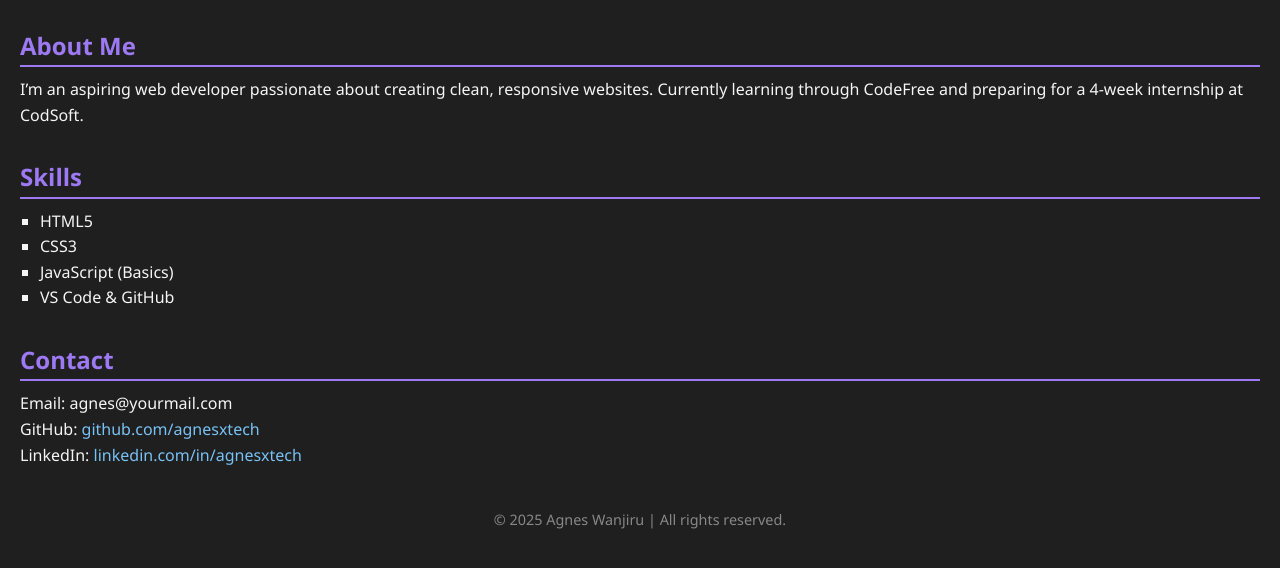
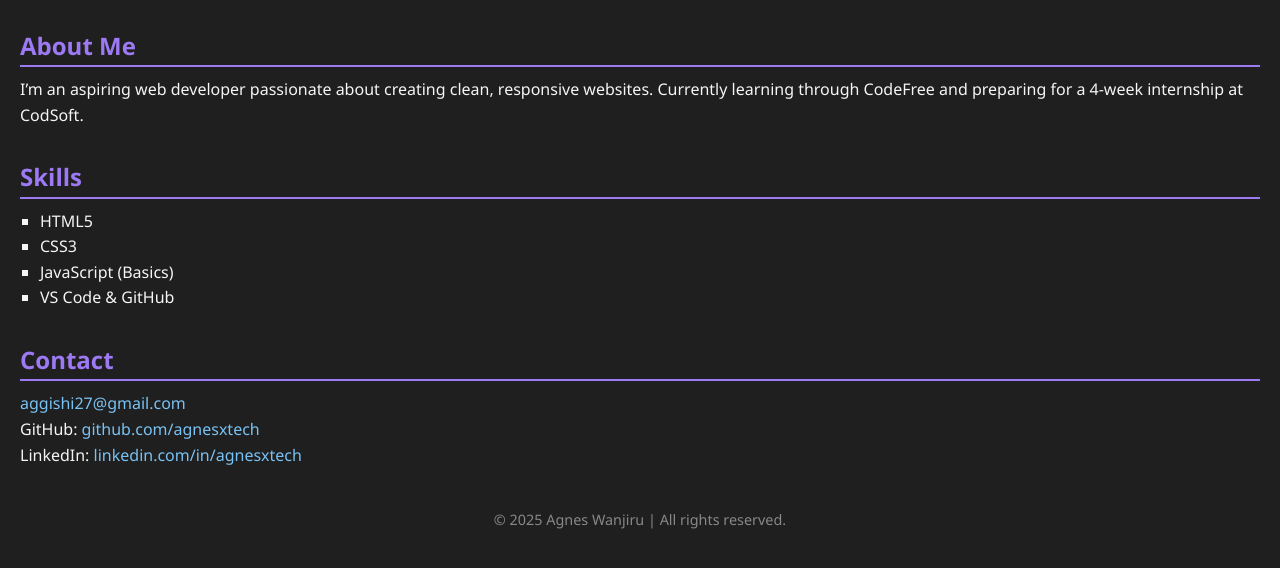
Before and after one commit to agnesxtech/landing-page-agnesxtech, a plain HTML site: page index.html in a window 1280 px wide. Shown: the part 118-686 px from the top of the page. Drawn offline with Linux system fonts and the light colour scheme.

Commit message:
Fix email in index.html

```diff
--- a/index.html
+++ b/index.html
@@ -29,7 +29,7 @@
 
   <section id="contact">
     <h2>Contact</h2>
-    <p>Email: agnes@yourmail.com</p>
+    <a href="mailto:aggishi27@gmail.com">aggishi27@gmail.com</a>
     <p>GitHub: <a href="https://github.com/agnesxtech" target="_blank">github.com/agnesxtech</a></p>
     <p>LinkedIn: <a href="https://linkedin.com/in/agnesxtech" target="_blank">linkedin.com/in/agnesxtech</a></p>
   </section>
```
